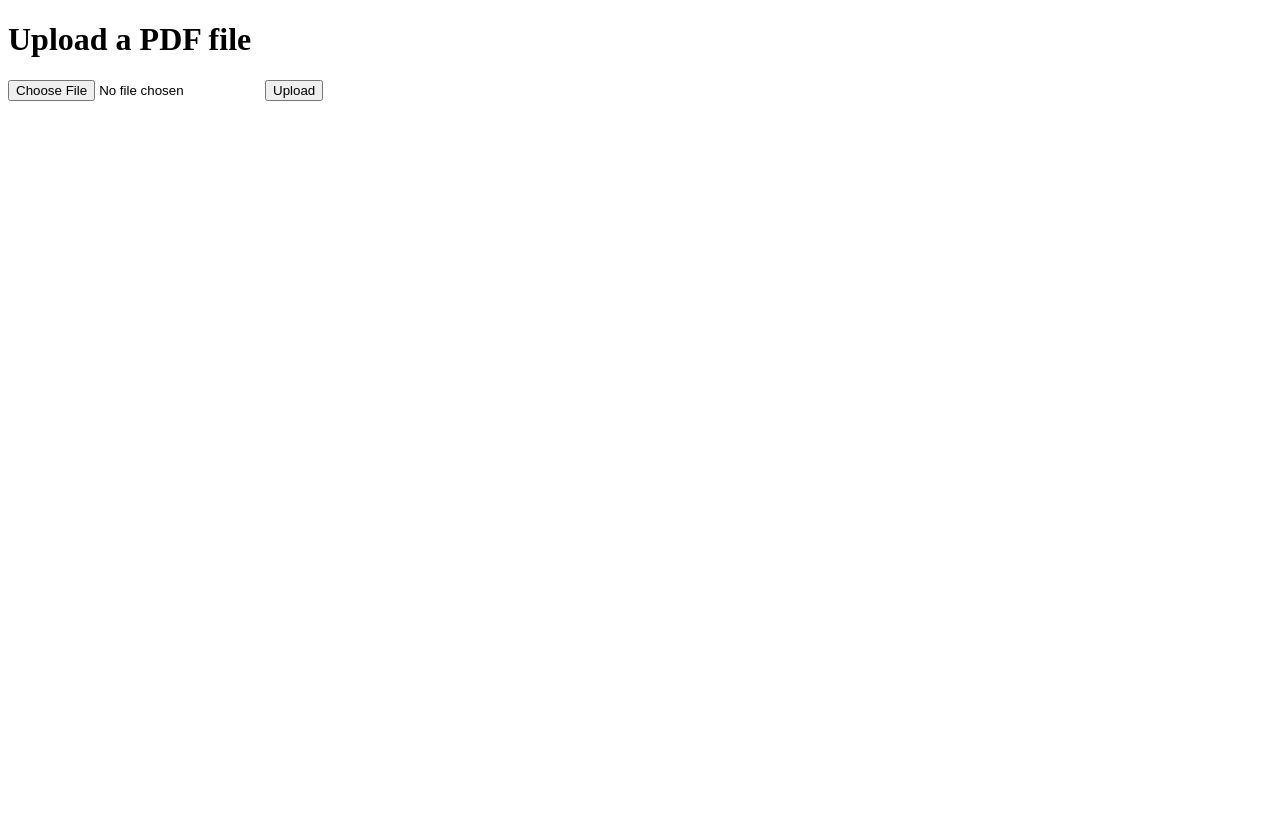
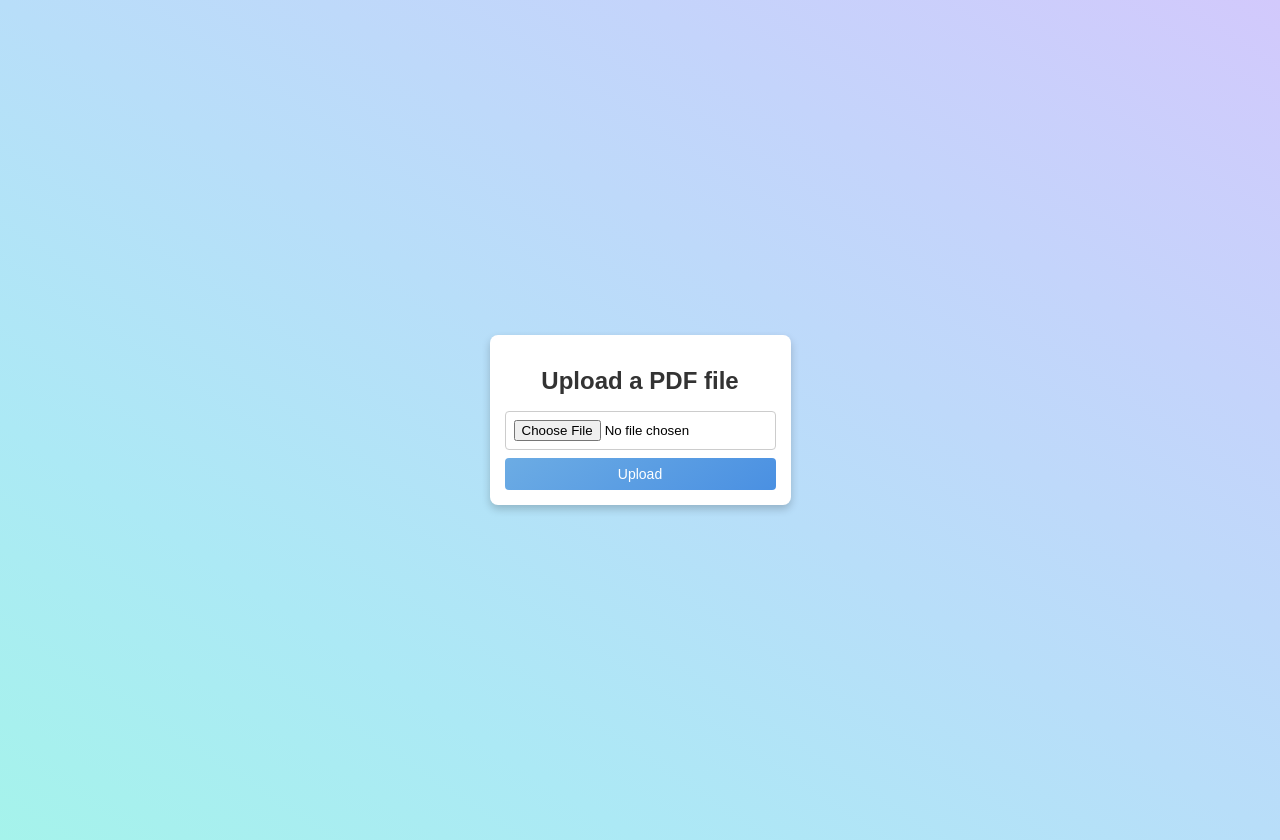
Before and after one commit to aqzhen/Shorts, a Flask app: page / in a window 1280 px wide. Before the commit the page ends 101 px from the top, so only its background shows below. Run offline with Flask 3, Linux system fonts and the light colour scheme.

Commit message:
front-end beautified

```diff
--- /dev/null
+++ b/input-text/trees.txt
@@ -0,0 +1,4 @@
+A binary tree is a tree such that every vertex has degree at most 3.
+Usually we consider the tree to be rooted at some root vertex r.
+The height of a binary tree is the number of edges in the longest path from the root node to a leaf.
+Also, instead of considering the neighbors of vertices in a binary tree, we normally call them the left/right children.
--- a/templates/index.html
+++ b/templates/index.html
@@ -1,18 +1,67 @@
 <!DOCTYPE html>
 <html lang="en">
-
 <head>
     <meta charset="UTF-8">
     <meta name="viewport" content="width=device-width, initial-scale=1.0">
     <title>PDF Uploader</title>
+    <style>
+        body {
+            font-family: 'Arial', sans-serif;
+            background-color: #e9eff1; /* Lighter, modern background */
+            background-image: linear-gradient(to right top, #a5f3eb, #ace9f5, #b8def9, #c4d4fb, #d2c9fc); /* Modern background gradient */
+            margin: 0;
+            padding: 20px;
+            display: flex;
+            justify-content: center;
+            align-items: center;
+            height: 100vh;
+        }
+        .container {
+            background: white;
+            padding: 15px; /* Reduced padding */
+            border-radius: 8px; /* More modern border-radius */
+            box-shadow: 0 4px 8px rgba(0, 0, 0, 0.2); /* Smoother box shadow */
+            max-width: 400px; /* Limiting max width for better responsiveness */
+        }
+        h1 {
+            color: #333;
+            text-align: center;
+            font-size: 24px; /* Reduced size for more pleasing look */
+        }
+        form {
+            display: flex;
+            flex-direction: column;
+            gap: 8px; /* Reduced gap */
+        }
+        input[type="file"] {
+            border: 1px solid #ccc; /* Lighter border */
+            padding: 8px; /* Reduced padding */
+            border-radius: 4px; /* More modern border-radius */
+            display: block; /* Ensures no overflow */
+            width: calc(100% - 18px); /* Adjust width to prevent overflow */
+        }
+        button {
+            background: linear-gradient(145deg, #6cace4, #4a90e2); /* Updated gradient to match the background */
+            color: white;
+            padding: 8px 12px; /* Reduced padding for smaller size */
+            border: none;
+            border-radius: 4px; /* Smooth, modern border-radius */
+            cursor: pointer;
+            font-size: 14px; /* Smaller font size for a more refined look */
+            transition: background 0.3s ease; /* Smooth transition for hover effect */
+        }
+        button:hover {
+            background: linear-gradient(145deg, #5a9bd4, #3a80d2); /* Darker gradient for hover effect */
+        }
+    </style>
 </head>
-
 <body>
-    <h1>Upload a PDF file</h1>
-    <form method="POST" enctype="multipart/form-data" action="/upload">
-        <input type="file" name="file" accept=".pdf">
-        <button type="submit">Upload</button>
-    </form>
+    <div class="container">
+        <h1>Upload a PDF file</h1>
+        <form method="POST" enctype="multipart/form-data" action="/upload">
+            <input type="file" name="file" accept=".pdf">
+            <button type="submit">Upload</button>
+        </form>
+    </div>
 </body>
-
 </html>
```
Also changed, not shown: voice.py (+10 -7 lines), 3 other files.
